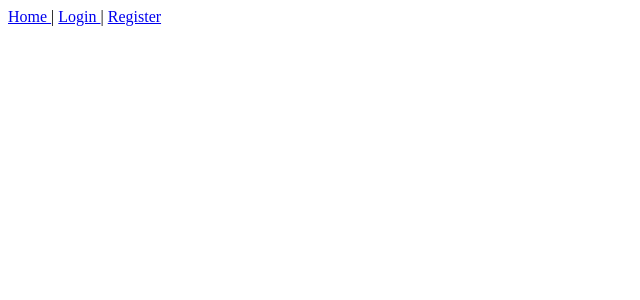
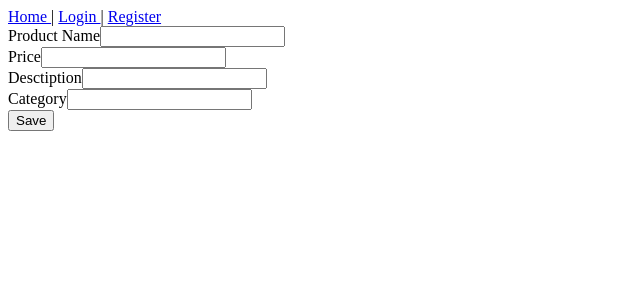
Before and after one commit to MikeMoore94/eCommerce_FE, a React (Create React App) app: page /product in a window 1280 px wide. Shown: the top 300 px of the page, without its empty margins (0-640 px from the left). Built offline with nearby package versions, Linux system fonts and the light colour scheme; no server answers.

Commit message:
added ability for user to sell an item

```diff
--- a/src/Components/App.jsx
+++ b/src/Components/App.jsx
@@ -10,6 +10,8 @@ import Login from "./Login/Login";
 import EditProfile from "./EditProfile/EditProfile";
 import Register from "./Register/Register";
 import ProductList from "./ProductList/ProductList";
+import ShoppingCart from "./ShoppingCart/ShoppingCart";
+import ProductForm from "./ProductList/ProductForm";
 
 
 
@@ -31,13 +33,14 @@ class App extends Component {
         searchResults: [],
         searchEnable: false,
         userType: false,
-        searchTerm: ""
+        searchTerm: "",
+        shoppingCartItems: []
       };
     };
 
     componentDidMount(){
+      this.getCurrentUser();
       this.getProducts();
-      this.getCurrentUser();
       if(this.state.localToken && !this.state.token){
         this.getCurrentUserToken();
         this.getCurrentUser();
@@ -46,6 +49,13 @@ class App extends Component {
         this.setState({
           loggedIn: false,
         });
+      }
+    }
+
+    componentDidUpdate(prevProps, prevState, snapShot){
+      const{currentUserId} = this.state;
+      if (currentUserId !== prevState.currentUserId){
+        this.getProducts();
       }
     }
 
@@ -120,7 +130,7 @@ class App extends Component {
           this.setState({
             user: response.data,
             loggedIn: true,
-            currentUserId: response.data.Id,
+            currentUserId: response.data.id,
           });
         }
       }
@@ -155,10 +165,25 @@ class App extends Component {
       history.go('/cart');
     }
 
+
     getProducts = async () => {
-      const response = await axios.get('https://localhost:44394/api/product');
+      const {currentUserId} = this.state;
+      let cartItems = []
+      const productResponse = await axios.get('https://localhost:44394/api/product');
+      if(currentUserId){
+      const cartResponse = await axios.get(`https://localhost:44394/api/shoppingcart/${currentUserId}`);
+      for (const product of productResponse.data) {
+        for (const item of cartResponse.data) {
+          if (product.productId === item.productId ){
+            product["quantity"]= item.quantity
+            cartItems.push(product)
+          }
+        }
+      }
+    }
       this.setState({
-        products: response.data
+        products: productResponse.data,
+        shoppingCartItems: cartItems
       })
     }
 
@@ -168,17 +193,17 @@ class App extends Component {
     }
 
     editProduct = async () => {
-      const response = await axios.patch('https://localhost:44394/api/product/edit/')
+      const response = await axios.patch('https://localhost:44394/api/product/')
       this.setState({})
     }
 
-    deleteProduct= async (ProductId) =>{
-      const response = await axios.delete(`https://localhost:44394/api/product/delete/${ProductId}`);
+    deleteProduct= async (productId) =>{
+      const response = await axios.delete(`https://localhost:44394/api/product/${productId}`);
       let allProducts = [];
       allProducts = this.state.products;
       let newProducts = [];
       allProducts.map((product)=> {
-        if(product.ProductId !== ProductId){
+        if(product.productId !== productId){
           newProducts.push(product)
         }
       })
@@ -192,10 +217,12 @@ class App extends Component {
         <Container fluid>
           <Router history={history}>
             <NavBar status={this.state.userType} loggedIn={this.state.loggedIn} logout={this.logoutUser} products={this.state.products} formSubmission={this.searchProducts} userId={this.state.user.Id} searchTerm={this.state.searchTerm} />
-            <Route exact path='/' render={() => <ProductList products={this.state.products}/>} />
+            <Route exact path='/' render={() => <ProductList products={this.state.products} currentUserId={this.state.currentUserId} handleDelete={this.deleteProduct} />} />
             <Route exact path='/login' render={() => <Login login={this.loginUser}/>} />
             <Route exact path='/register' render={() => <Register register={this.register}/>}/>
             <Route exact path='/profile/edit/:id' render={() => <EditProfile user={this.state.user.id} />}/>
+            <Route exact path='/cart' render={() => <ShoppingCart items={this.state.shoppingCartItems} />}/>
+            <Route exact path='/product' render={() => <ProductForm productId={null} currentUserId={this.state.currentUserId} />}/>
           </Router>
         </Container>
       )
--- /dev/null
+++ b/src/Components/ProductList/ProductForm.jsx
@@ -0,0 +1,148 @@
+import React, { Component } from "react";
+import { Form, Row, Col } from "react-bootstrap";
+import { withRouter } from "react-router-dom";
+import axios from "axios";
+import { createBrowserHistory } from "history";
+
+const history = createBrowserHistory();
+
+var pathArray = window.location.pathname.split("/");
+var secondLevelLocation = pathArray[2];
+
+class ProductForm extends Component {
+  constructor(props) {
+    super(props);
+    this.state = {
+      User: [],
+      UserId: secondLevelLocation,
+      name: "",
+      price: "",
+      description: "",
+      category: "",
+    };
+  }
+
+  getCurrentProduct = async () => {
+    try {
+      let getURL =
+        "https://localhost:44394/api/product/" + this.props.productId;
+      let response = await axios.get(getURL);
+
+      this.setState({
+        name: response.data.name,
+        description: response.data.description,
+        price: response.data.price,
+        category: response.data.category,
+      });
+    } catch (err) {
+      console.log(err);
+    }
+  };
+
+  handleChange = (event) => {
+    this.setState({
+      [event.target.name]: event.target.value,
+    });
+  };
+
+  handleSubmit = (event) => {
+    event.preventDefault();
+    const { productId, currentUserId } = this.props;
+    const price = this.state.price ? parseInt(this.state.price) : 0
+    const product = {
+      UserId: currentUserId,
+      Name: this.state.name,
+      Price: price,
+      Description: this.state.description,
+      Category: this.state.category,
+    };
+    try {
+      let getURL = "https://localhost:44394/api/product/";
+      if (productId) {
+        getURL = getURL + productId;
+        axios.put(getURL, product);
+      } else {
+        axios.post(getURL, product);
+      }
+    } catch (err) {
+      console.log(err);
+    }
+    history.push("/");
+    history.go("/");
+  };
+
+  render() {
+    return (
+      <div className="bod-bg-img">
+        <div className="row">
+          <Col sm={6}>
+            <Form onSubmit={this.handleSubmit}>
+              <Form.Group controlId="formBasicRegister">
+                <Row>
+                  <Col sm={6}>
+                    <Form.Label className="pro-label">Product Name</Form.Label>
+                    <Form.Control
+                      className="pro-field"
+                      type="text"
+                      name="name"
+                      placeholder={this.state.name}
+                      onChange={this.handleChange}
+                      value={this.state.name}
+                    />
+                  </Col>
+                  <Col sm={6}>
+                    <Form.Label className="pro-label">Price</Form.Label>
+                    <Form.Control
+                      className="pro-field"
+                      type="text"
+                      name="price"
+                      onChange={this.handleChange}
+                      value={this.state.price}
+                    />
+                  </Col>
+                </Row>
+
+                <Row>
+                  <Col sm={12}>
+                    <Form.Label className="pro-label">Desctiption</Form.Label>
+                    <Form.Control
+                      className="pro-field"
+                      type="text"
+                      name="description"
+                      onChange={this.handleChange}
+                      value={this.state.description}
+                    />
+                  </Col>
+                </Row>
+
+                <Row>
+                  <Col sm={4}>
+                    <Form.Label className="pro-label">Category</Form.Label>
+                    <Form.Control
+                      className="pro-field"
+                      type="text"
+                      name="category"
+                      onChange={this.handleChange}
+                      value={this.state.category}
+                    />
+                  </Col>
+                </Row>
+              </Form.Group>
+              <Form.Group className="mb-3" controlId="formBasicButton">
+                <button
+                  className="pro-btn basic-btns"
+                  type="submit"
+                  value="Submit"
+                >
+                  Save
+                </button>
+              </Form.Group>
+            </Form>
+            <Col sm={1}></Col>
+          </Col>
+        </div>
+      </div>
+    );
+  }
+}
+export default withRouter(ProductForm);
--- a/src/Components/ProductList/ProductList.jsx
+++ b/src/Components/ProductList/ProductList.jsx
@@ -1,28 +1,46 @@
-import React, { Component } from 'react'
+import React, { Component } from "react";
+import "./ProductList.css";
 
 export class ProductList extends Component {
-
-
-    render() {
-        const {products} = this.props
-        console.log(products)
-        return (
-            <div>
-                {
-                    products.map(function(product){
-                        return(
-                            <div key={product.productId}>
-                            <div>{product.name}</div>
-                            <div>{product.price}</div>
-                            <div>{product.description}</div>
-                            </div>
-                        )
-                    })
-                }
-            </div>
-        )
-    }
+  render() {
+    const { products, currentUserId, handleDelete } = this.props;
+    return (
+      <div>
+          <a href="/product"> Sell an item </a>
+        {products.map(function (product) {
+          return (
+            <table className="productTable">
+              <thead>
+                <tr>
+                  {currentUserId === product.userId ? <th> Action </th> : null}
+                  <th> Name </th>
+                  <th> Price </th>
+                  <th> Description </th>
+                  <th> Category </th>
+                  <th> Rating </th>
+                </tr>
+              </thead>
+              <tbody>
+                <tr key={product.productId}>
+                  {currentUserId === product.userId ? (
+                    <td>
+                      {" "}
+                      <button onClick={() => handleDelete(product.productId)}>Delete</button>{" "}
+                    </td>
+                  ) : null}
+                  <td>{product.name}</td>
+                  <td>{product.price}</td>
+                  <td>{product.description}</td>
+                  <td>{product.category}</td>
+                  <td>{product.rating}</td>
+                </tr>
+              </tbody>
+            </table>
+          );
+        })}
+      </div>
+    );
+  }
 }
 
-
-export default ProductList
+export default ProductList;
--- a/src/Components/ShoppingCart/ShoppingCart.jsx
+++ b/src/Components/ShoppingCart/ShoppingCart.jsx
@@ -1,28 +1,58 @@
 import { useState } from "react";
 
-const ShoppingCart = ({ userId, product, updateQuantity, deleteProduct }) => {
+const ShoppingCart = ({ userId, items, updateQuantity, deleteProduct }) => {
 
-    const [count, setCount] = useState(product.Quantity);
+    // const [count, setCount] = useState(product.quantity);
 
-    const onClickQuantity = () =>{
-        if(count == 0){
-            deleteProduct(product.ProductId);
-        }
-        else{
-            updateQuantity(userId, product.ProductId, count);
-        }
-    }
+    // const onClickQuantity = () =>{
+    //     if(count == 0){
+    //         deleteProduct(product.productId);
+    //     }
+    //     else{
+    //         updateQuantity(userId, product.productId, count);
+    //     }
+    // }
 
     return (
         <div className="cart-card">
-            <div className="cart-card-footer">
+            <div>
+                {
+                    items.map(function(item){
+                        return(
+                            <table className="productTable">
+                                <thead>
+                                    <tr>
+                                        <th> Name </th>
+                                        <th> Price </th>
+                                        <th> Description </th>
+                                        <th> Category </th>
+                                        <th> Rating </th>
+                                        <th> Quantity </th>
+                                    </tr>
+                                </thead>
+                                <tbody>
+                                    <tr key={item.productId}>
+                                        <td>{item.name}</td>
+                                        <td>{item.price}</td>
+                                        <td>{item.description}</td>
+                                        <td>{item.category}</td>
+                                        <td>{item.rating}</td>
+                                        <td>{item.quantity}</td>
+                                    </tr>
+                                </tbody>
+                             </table>
+                        )
+                    })
+                }
+            </div>
+            {/* <div className="cart-card-footer">
                 <div class="cart-btn-group" role="group" aria-label="Basic outlined example">
                     <button onClick={() => setCount(count - 1)} type="button" className="cart-btn">-</button>
                     <button type="button" className="cart-btn">{count}</button>
                     <button onClick={() => setCount(count + 1)} type="button" className="cart-btn">+</button>
                     <button onClick={onClickQuantity} type="button" className="cart-btn">Update</button>
                 </div>
-            </div>
+            </div> */}
         </div>
     )
 };
```
Also changed, not shown: src/Components/ProductList/ProductList.css (+28 -0 lines).
